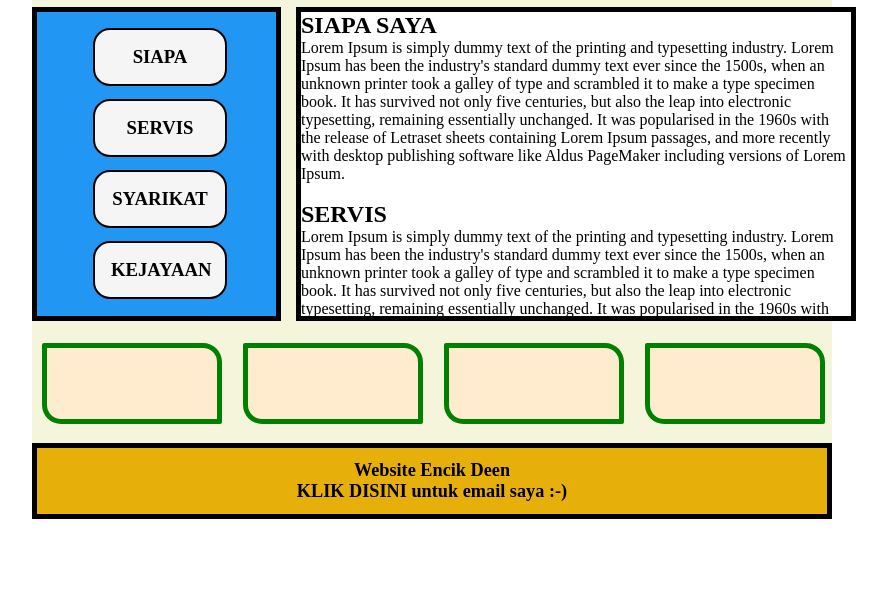
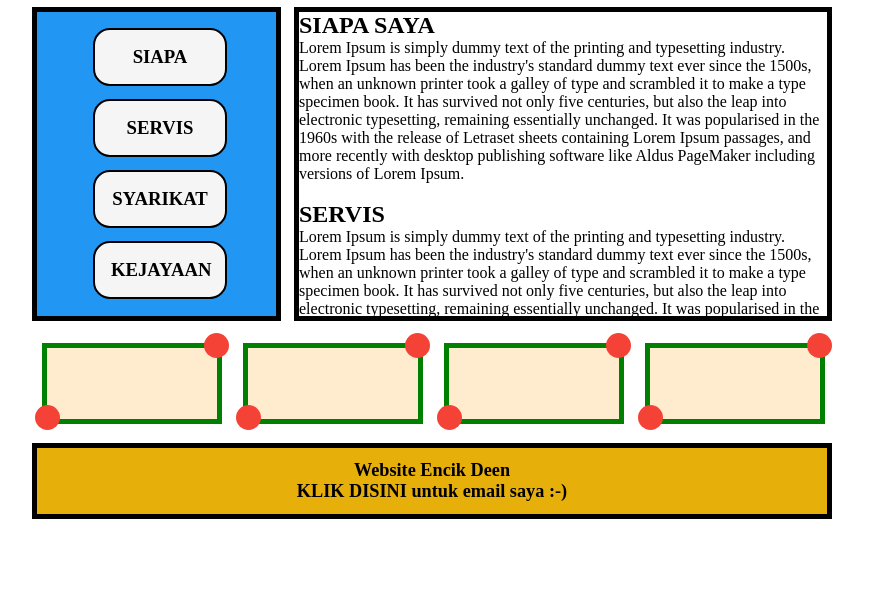
Before and after one commit to ibnujusup/ibnujusup.github.io, a plain HTML site: page 27sept2016.html in a window 1280 px wide. Shown: the part 195-800 px from the top of the page, without its empty margins (208-1095 px from the left). Drawn offline with Linux system fonts and the light colour scheme.

Commit message:
Update 27sept2016.html

```diff
--- a/27sept2016.html
+++ b/27sept2016.html
@@ -12,12 +12,12 @@
 	#wrapper {
 	    width: 800px;
 	    height: auto;
-	    background: beige;
+	    background: white;
 	}
 
 
 	#header {
-	    width: 100%;
+	    width: 792px;
 	    height: 176px;
 	    background-color: #e6af0a;
 	    border: 4px solid #615a5a;
@@ -78,9 +78,14 @@
 
 	a:hover {
 	    color: blue;
+	    text-decoration: underline;
 	}
 
 
+	div#center {
+	    width: 100%;
+	    position: relative;
+	}
 
 	#sidebar ul li {
 	    list-style: none;
@@ -108,25 +113,48 @@
 
 	div#content {
 	    display: inline-block;
-	    width: 43%;
+	    width: 66%;
 	    height: 304px;
 	    position: absolute;
 	    overflow: scroll;
 	    border: 5px solid black;
-	    margin: 7px 1px 7px 12px;
+	    margin: 7px 1px 7px 10px;
 	    background: white;
 	}
 
-	#boxes div {
+	#box1, #box2, #box3, #box4 {
 	    border: 5px solid green;
 	    width: 170px;
 	    height: 71px;
-	    border-radius: 2px 19px 2px 19px;
+	    /* border-radius: 2px 19px 2px 19px; */
 	    margin: 15px 7px 15px 10px;
 	    display: inline-block;
 	    /* vertical-align: middle; */
 	    background-color: blanchedalmond;
+	    position: relative;
 	}
+
+
+	#box1a, #box1b, #box2a, #box2b, #box3a, #box3b, #box4a, #box4b {
+	    background: #F44336;
+	    width: 25px;
+	    height: 25px;
+	    border-radius: 13px;
+	    position: absolute;
+	}
+
+
+	#box1a, #box2a, #box3a, #box4a {
+	    top: -15px;
+	    right: -12px;
+	}
+
+
+	#box1b, #box2b, #box3b, #box4b {
+	    top: 57px;
+	    right: 157px;
+	}
+
 
 
 	div#footer {
@@ -136,9 +164,14 @@
 	    text-align: center;
 	    font-size: 22px;
 	    font-family: serif;
-	    colo
+
 	}
+
+
 	</style>
+
+
+
 </head>
 
 
@@ -161,20 +194,15 @@
 
 
 
-
+	<div id="center">
 		<div id="sidebar">
-
 			<ul>
 				<li><h3><a href="#siapa"> SIAPA </a></h3></li>
 				<li><h3><a href="#servis"> SERVIS </a></h3></li>
 				<li><h3><a href="#syarikat"> SYARIKAT </a></h3></li>
 				<li><h3><a href="#kejayaan"> KEJAYAAN </a></h3></li>
-
 			</ul>
-
-		</div>
-
-		<div id="content">
+		</div><div id="content">
 
 			<a id="siapa"> <h2>SIAPA SAYA</h2></a>
 				<p> Lorem Ipsum is simply dummy text of the printing and typesetting industry. Lorem Ipsum has been the industry's standard dummy text ever since the 1500s, when an unknown printer took a galley of type and scrambled it to make a type specimen book. It has survived not only five centuries, but also the leap into electronic typesetting, remaining essentially unchanged. It was popularised in the 1960s with the release of Letraset sheets containing Lorem Ipsum passages, and more recently with desktop publishing software like Aldus PageMaker including versions of Lorem Ipsum.</p>
@@ -195,14 +223,29 @@
 				<p> Lorem Ipsum is simply dummy text of the printing and typesetting industry. Lorem Ipsum has been the industry's standard dummy text ever since the 1500s, when an unknown printer took a galley of type and scrambled it to make a type specimen book. It has survived not only five centuries, but also the leap into electronic typesetting, remaining essentially unchanged. It was popularised in the 1960s with the release of Letraset sheets containing Lorem Ipsum passages, and more recently with desktop publishing software like Aldus PageMaker including versions of Lorem Ipsum.</p>
 
 		</div>
+	</div>
+
 
 
 	<div id="boxes">
-		<div></div>
-		<div></div>
-		<div></div>
-		<div></div>
+		<div id="box1">
+			<div id="box1a"></div>
+			<div id="box1b"></div>
+		</div>
+		<div id="box2">
+			<div id="box2a"></div>
+			<div id="box2b"></div>
+		</div>
+		<div id="box3">
+			<div id="box3a"></div>
+			<div id="box3b"></div>
+		</div>
+		<div id="box4">
+			<div id="box4a"></div>
+			<div id="box4b"></div>
+		</div>
 	</div>
+
 
 	<div id="footer">
 				<h5> Website Encik Deen <br> <a href="mailto:email@gmail.com? subject=Encik Deen">KLIK DISINI</a> untuk email saya :-) </h5>
```
